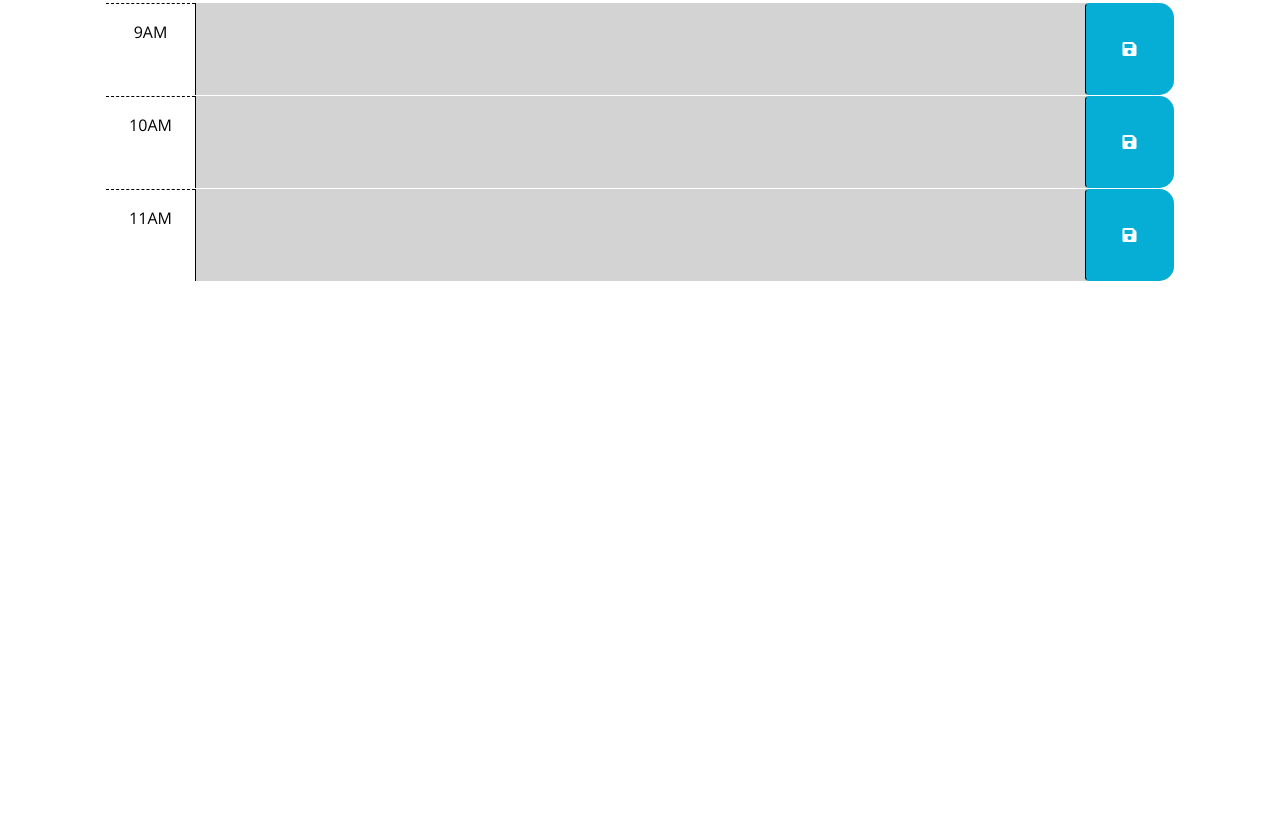
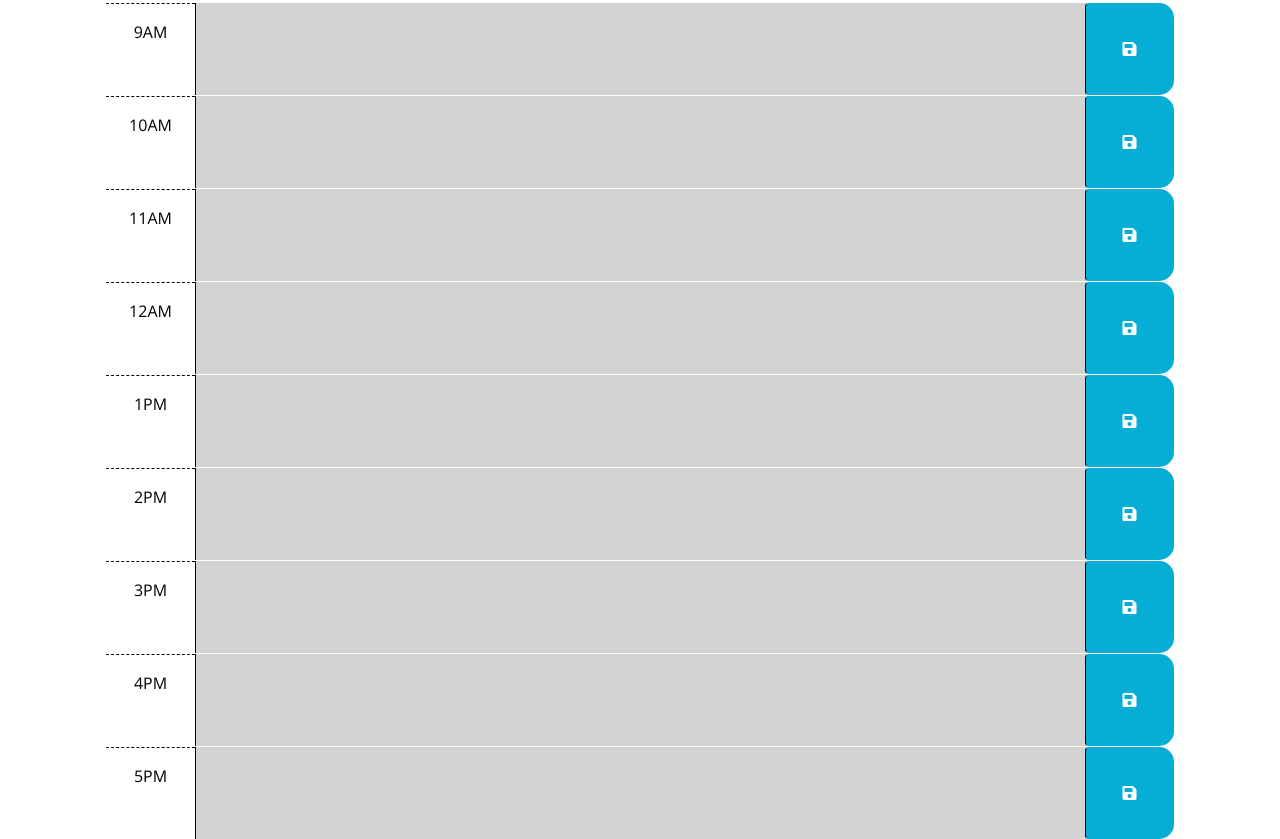
Before and after one commit to JoshuaVaneps/fun-interactive-day-planner, a plain HTML site: page index.html in a window 1280 px wide. Shown: the part 300-1139 px from the top of the page. Before the commit the page ends 800 px from the top, so only its background shows below. Drawn offline with nearby package versions, Linux system fonts and the light colour scheme.

Commit message:
added the missing local storage element and fixed all bugs in code

```diff
--- a/index.html
+++ b/index.html
@@ -29,17 +29,6 @@
       <p id="currentDay" class="lead"></p>
     </header>
     <div class="container-lg px-5" id="hur">
-      <!-- Use class for "past", "present", and "future" to apply styles to the
-        time-block divs accordingly. The javascript will need to do this by
-        adding/removing these classes on each div by comparing the hour in the
-        id to the current hour. The html provided below is meant to be an example
-        demonstrating how the css provided can be leveraged to create the
-        desired layout and colors. The html below should be removed or updated
-        in the finished product. Remember to delete this comment once the
-        code is implemented.
-        -->
-
-      <!-- Example of a past time block. The "past" class adds a gray background color. -->
       <div id="hour-9" class="row time-block">
         <div class="col-2 col-md-1 hour text-center py-3">9AM</div>
         <textarea class="col-8 col-md-10 description" rows="3"> </textarea>
@@ -48,7 +37,6 @@
         </button>
       </div>
 
-      <!-- Example of a a present time block. The "present" class adds a red background color. -->
       <div id="hour-10" class="row time-block">
         <div class="col-2 col-md-1 hour text-center py-3">10AM</div>
         <textarea class="col-8 col-md-10 description" rows="3"> </textarea>
@@ -57,9 +45,56 @@
         </button>
       </div>
 
-      <!-- Example of a future time block. The "future" class adds a green background color. -->
       <div id="hour-11" class="row time-block">
         <div class="col-2 col-md-1 hour text-center py-3">11AM</div>
+        <textarea class="col-8 col-md-10 description" rows="3"> </textarea>
+        <button class="btn saveBtn col-2 col-md-1" aria-label="save">
+          <i class="fas fa-save" aria-hidden="true"></i>
+        </button>
+      </div>
+
+      <div id="hour-12" class="row time-block">
+        <div class="col-2 col-md-1 hour text-center py-3">12AM</div>
+        <textarea class="col-8 col-md-10 description" rows="3"> </textarea>
+        <button class="btn saveBtn col-2 col-md-1" aria-label="save">
+          <i class="fas fa-save" aria-hidden="true"></i>
+        </button>
+      </div>
+
+      <div id="hour-13" class="row time-block">
+        <div class="col-2 col-md-1 hour text-center py-3">1PM</div>
+        <textarea class="col-8 col-md-10 description" rows="3"> </textarea>
+        <button class="btn saveBtn col-2 col-md-1" aria-label="save">
+          <i class="fas fa-save" aria-hidden="true"></i>
+        </button>
+      </div>
+
+      <div id="hour-14" class="row time-block">
+        <div class="col-2 col-md-1 hour text-center py-3">2PM</div>
+        <textarea class="col-8 col-md-10 description" rows="3"> </textarea>
+        <button class="btn saveBtn col-2 col-md-1" aria-label="save">
+          <i class="fas fa-save" aria-hidden="true"></i>
+        </button>
+      </div>
+
+      <div id="hour-15" class="row time-block">
+        <div class="col-2 col-md-1 hour text-center py-3">3PM</div>
+        <textarea class="col-8 col-md-10 description" rows="3"> </textarea>
+        <button class="btn saveBtn col-2 col-md-1" aria-label="save">
+          <i class="fas fa-save" aria-hidden="true"></i>
+        </button>
+      </div>
+
+      <div id="hour-16" class="row time-block">
+        <div class="col-2 col-md-1 hour text-center py-3">4PM</div>
+        <textarea class="col-8 col-md-10 description" rows="3"> </textarea>
+        <button class="btn saveBtn col-2 col-md-1" aria-label="save">
+          <i class="fas fa-save" aria-hidden="true"></i>
+        </button>
+      </div>
+
+      <div id="hour-17" class="row time-block">
+        <div class="col-2 col-md-1 hour text-center py-3">5PM</div>
         <textarea class="col-8 col-md-10 description" rows="3"> </textarea>
         <button class="btn saveBtn col-2 col-md-1" aria-label="save">
           <i class="fas fa-save" aria-hidden="true"></i>
--- a/script.js
+++ b/script.js
@@ -2,33 +2,25 @@
 // the code isn't run until the browser has finished rendering all the elements
 // in the html.
 var saveBtnEl = $('.saveBtn');
+$('#hour-9').children('textarea').val(localStorage.getItem('hour-9'));
+$('#hour-10').children('textarea').val(localStorage.getItem('hour-10'));
+$('#hour-11').children('textarea').val(localStorage.getItem('hour-11'));
+$('#hour-12').children('textarea').val(localStorage.getItem('hour-12'));
+$('#hour-13').children('textarea').val(localStorage.getItem('hour-13'));
+$('#hour-14').children('textarea').val(localStorage.getItem('hour-14'));
+$('#hour-15').children('textarea').val(localStorage.getItem('hour-15'));
+$('#hour-16').children('textarea').val(localStorage.getItem('hour-16'));
+$('#hour-17').children('textarea').val(localStorage.getItem('hour-17'));
 
-;
 $(function () {
-
-
-  // TODO: Add a listener for click events on the save button. This code should
-  // use the id in the containing time-block as a key to save the user input in
-  // local storage. HINT: What does `this` reference in the click listener
-  // function? How can DOM traversal be used to get the "hour-x" id of the
-  // time-block containing the button that was clicked? How might the id be
-  // useful when saving the description in local storage?
-
   /* made a var for the button class then added a click event to take whatever was
 in the text area associated with this button and put into a new variable */
 saveBtnEl.on('click', function () {
 var userInput = $.trim($(this).parent().children('textarea').val());
 // made a var for the id of our section and logged them into the localstorage
-
 var rowKey= $(this).parent().attr("id")
 localStorage.setItem(rowKey,userInput);
-$(this).parent().children('textarea').append(localStorage.getItem(rowKey));
 });
-  // TODO: Add code to apply the past, present, or future class to each time
-  // block by comparing the id to the current hour. HINTS: How can the id
-  // attribute of each time-block be used to conditionally add or remove the
-  // past, present, and future classes? How can Day.js be used to get the
-  // current hour in 24-hour time?
 
   // I refernenced the id and used parseint to pull the number from its text
   let blockHour = parseInt($('#hour-9').text());
@@ -53,20 +45,9 @@ console.log(blockHour);
 });
 
 
-// let blockID = $("#hou-9").attr("id");
-// console.log(blockID);
-//   console.log(blockArray);
-// var currentHour = dayjs().hour();
 console.log(currentHour);
 console.log(dayjs().isBefore(dayjs().hour(blockHour)));
-  // TODO: Add code to get any user input that was saved in localStorage and set
-  // the values of the corresponding textarea elements. HINT: How can the id
-  // attribute of each time-block be used to do this?
 
-// TODO: Add code to display the current date in the header of the page.
-/*used the id in the last p element of the header as areference to change the text
-to my presentDate variable. thqat varable uses formatted day.js code to display
-the current date */
   var presentDate = dayjs().format("dddd-MMM-D")
 $('#currentDay').text(presentDate);
 });
```
